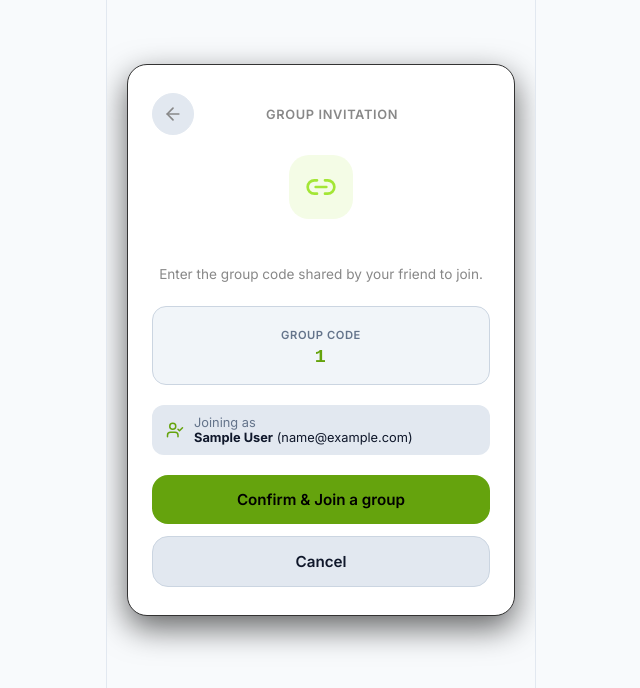
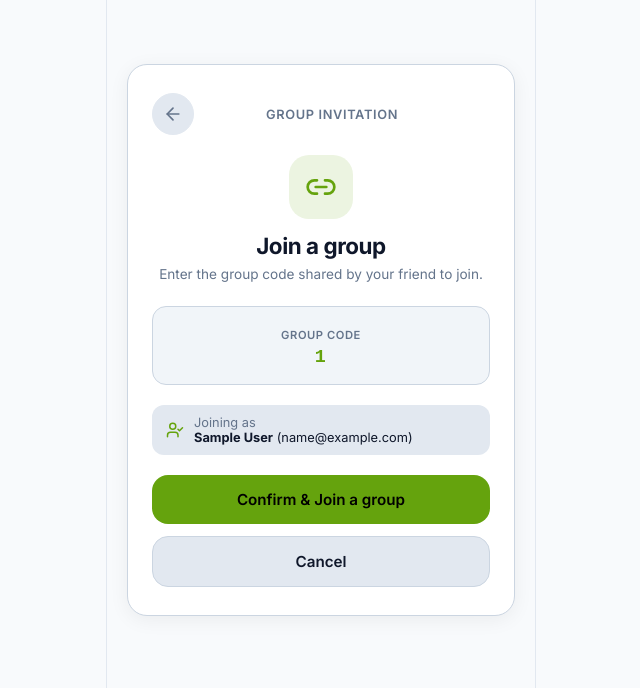
Before and after one commit to shashi00013/SplitMates, a React (Vite) app: page /join/1 in a window 1280 px wide. Shown: the top 688 px of the page, without its empty margins (319-959 px from the left). Built offline with nearby package versions, Linux system fonts and the light colour scheme; no server answers; sample sign-in values are in the browser's storage.

Commit message:
fix(qa): final visual polish, remove remaining hardcoded hex styles

```diff
--- a/src/pages/AddExpense.jsx
+++ b/src/pages/AddExpense.jsx
@@ -404,7 +404,7 @@ export default function AddExpense() {
                         onChange={(e) => setCustomPercents({ ...customPercents, [m.id]: e.target.value })}
                         style={{ fontSize: '0.85rem', padding: '6px 12px', flex: 1 }}
                       />
-                      <span style={{ fontSize: '0.8rem', color: '#888' }}>
+                      <span style={{ fontSize: '0.8rem', color: 'var(--text-secondary)' }}>
                         = {formatCurrency(computedShares[m.id] || 0)}
                       </span>
                     </div>
--- a/src/pages/GroupDetails.jsx
+++ b/src/pages/GroupDetails.jsx
@@ -286,18 +286,16 @@ export default function GroupDetails() {
       {/* Action Buttons */}
       <div className="action-buttons">
         <button
-          className="btn btn-secondary btn-full"
+          className="btn btn-secondary flex-1"
           onClick={() => navigate(`/settle/${groupId}`)}
           id="settle-up-btn"
-          style={{ background: '#262626', color: '#FFFFFF', border: '1px solid #333333', fontWeight: 700 }}
         >
           {t('settleUp')}
         </button>
         <button
-          className="btn btn-primary btn-full"
+          className="btn btn-primary flex-1"
           onClick={() => navigate('/add-expense', { state: { groupId } })}
           id="add-expense-btn"
-          style={{ background: '#A3E635', color: '#000000', fontWeight: 700, border: 'none' }}
         >
           {t('addExpense')}
         </button>
--- a/src/pages/JoinGroupConfirm.jsx
+++ b/src/pages/JoinGroupConfirm.jsx
@@ -58,8 +58,8 @@ export default function JoinGroupConfirm() {
           padding: '28px 24px',
           maxWidth: '420px',
           width: '100%',
-          border: '1px solid #333333',
-          boxShadow: '0 12px 32px rgba(0,0,0,0.6)',
+          border: '1px solid var(--border-light)',
+          boxShadow: 'var(--shadow-card)',
         }}
       >
         {/* Top Navigation */}
@@ -68,11 +68,11 @@ export default function JoinGroupConfirm() {
             className="btn-icon"
             onClick={() => navigate('/')}
             id="join-confirm-back-btn"
-            style={{ color: '#888888' }}
+            style={{ color: 'var(--text-secondary)' }}
           >
             <ArrowLeft size={20} />
           </button>
-          <span style={{ fontSize: '0.8rem', fontWeight: 600, color: '#888888', textTransform: 'uppercase', letterSpacing: '0.05em' }}>
+          <span style={{ fontSize: '0.8rem', fontWeight: 600, color: 'var(--text-secondary)', textTransform: 'uppercase', letterSpacing: '0.05em' }}>
             Group Invitation
           </span>
           <div style={{ width: '20px' }} />
@@ -85,8 +85,8 @@ export default function JoinGroupConfirm() {
               width: '64px',
               height: '64px',
               borderRadius: '20px',
-              background: 'rgba(163, 230, 53, 0.12)',
-              color: '#A3E635',
+              background: 'var(--accent-dim)',
+              color: 'var(--accent)',
               display: 'flex',
               alignItems: 'center',
               justifyContent: 'center',
@@ -96,10 +96,10 @@ export default function JoinGroupConfirm() {
             <Link2 size={32} />
           </div>
 
-          <h1 style={{ fontSize: '1.4rem', fontWeight: 700, margin: '0 0 6px 0', color: '#FFFFFF' }}>
+          <h1 style={{ fontSize: '1.4rem', fontWeight: 700, margin: '0 0 6px 0', color: 'var(--text-primary)' }}>
             {t('joinAGroup')}
           </h1>
-          <p style={{ fontSize: '0.85rem', color: '#888888', margin: 0 }}>
+          <p style={{ fontSize: '0.85rem', color: 'var(--text-secondary)', margin: 0 }}>
             {t('joinGroupDesc')}
           </p>
         </div>
--- a/src/pages/Profile.jsx
+++ b/src/pages/Profile.jsx
@@ -266,7 +266,7 @@ export default function Profile() {
           <Bell size={20} />
           <span className="menu-label">{t('notifications')}</span>
           {unreadCount > 0 && (
-            <span className="text-xs fw-700" style={{ background: 'var(--negative)', color: '#FFF', padding: '2px 8px', borderRadius: '10px' }}>
+            <span className="text-xs fw-700" style={{ background: 'var(--negative)', color: '#FFFFFF', padding: '2px 8px', borderRadius: '10px' }}>
               {unreadCount} new
             </span>
           )}
```
